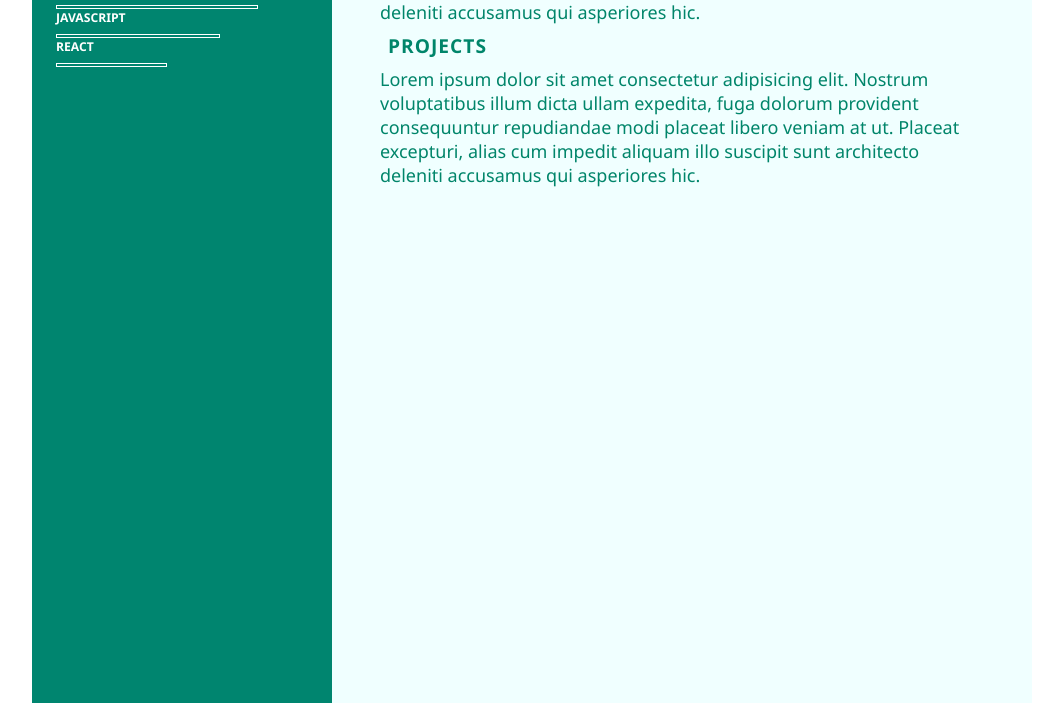
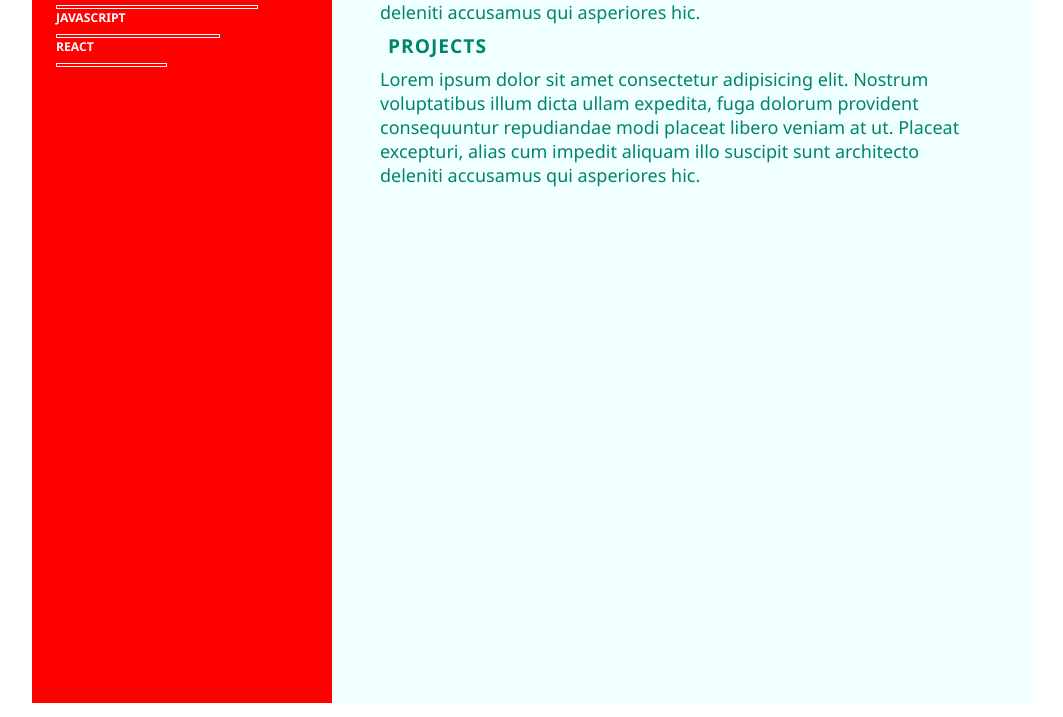
Before and after one commit to katari26/resume, a plain HTML site: page index.html in a window 1280 px wide. Shown: the part 517-1234 px from the top of the page, without its empty margins (32-1095 px from the left). Drawn offline with Linux system fonts and the light colour scheme; files whose address does not match are found by name.

Commit message:
Update style.css

```diff
--- a/style.css
+++ b/style.css
@@ -18,7 +18,7 @@
     grid-column: span 1;
     font-size: large;
     font-weight: 500;
-    background-color: rgb(0, 133, 111);
+    background-color: red;
     color: rgb(255, 255, 255);
 }
 
```
